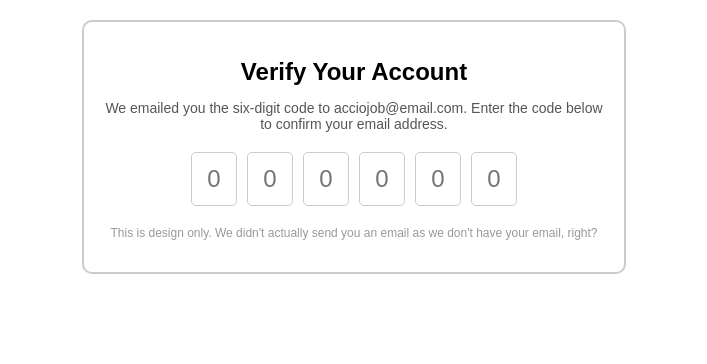
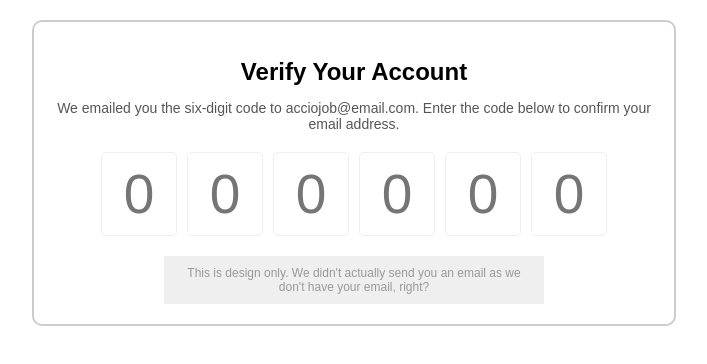
Before and after one commit to acciojob/OTP-KausarKhan-2002, a website: page main.html in a window 1280 px wide. Shown: the whole page, without its empty margins (286-993 px from the left). Drawn offline with Linux system fonts and the light colour scheme.

Commit message:
created a submission

```diff
--- a/styles.css
+++ b/styles.css
@@ -9,7 +9,7 @@ body {
 }
 
 .container {
-  max-width: 500px;
+  max-width: 600px;
   margin: auto;
   padding: 20px;
   border: 2px solid #ccc;
@@ -35,11 +35,11 @@ body {
 }
 
 .code {
-  width: 40px;
-  height: 50px;
-  font-size: 24px;
+  width: 70px;
+  height: 80px;
+  font-size: 55px;
   text-align: center;
-  border: 1px solid #ccc;
+  border: 1px solid #eee;
   border-radius: 5px;
 }
 
@@ -48,6 +48,10 @@ body {
 }
 
 .info {
+	width: 60%;
+	margin: 0 auto;
   font-size: 12px;
   color: #999;
+  background: #efefef;
+	padding: 10px;
 }
```
